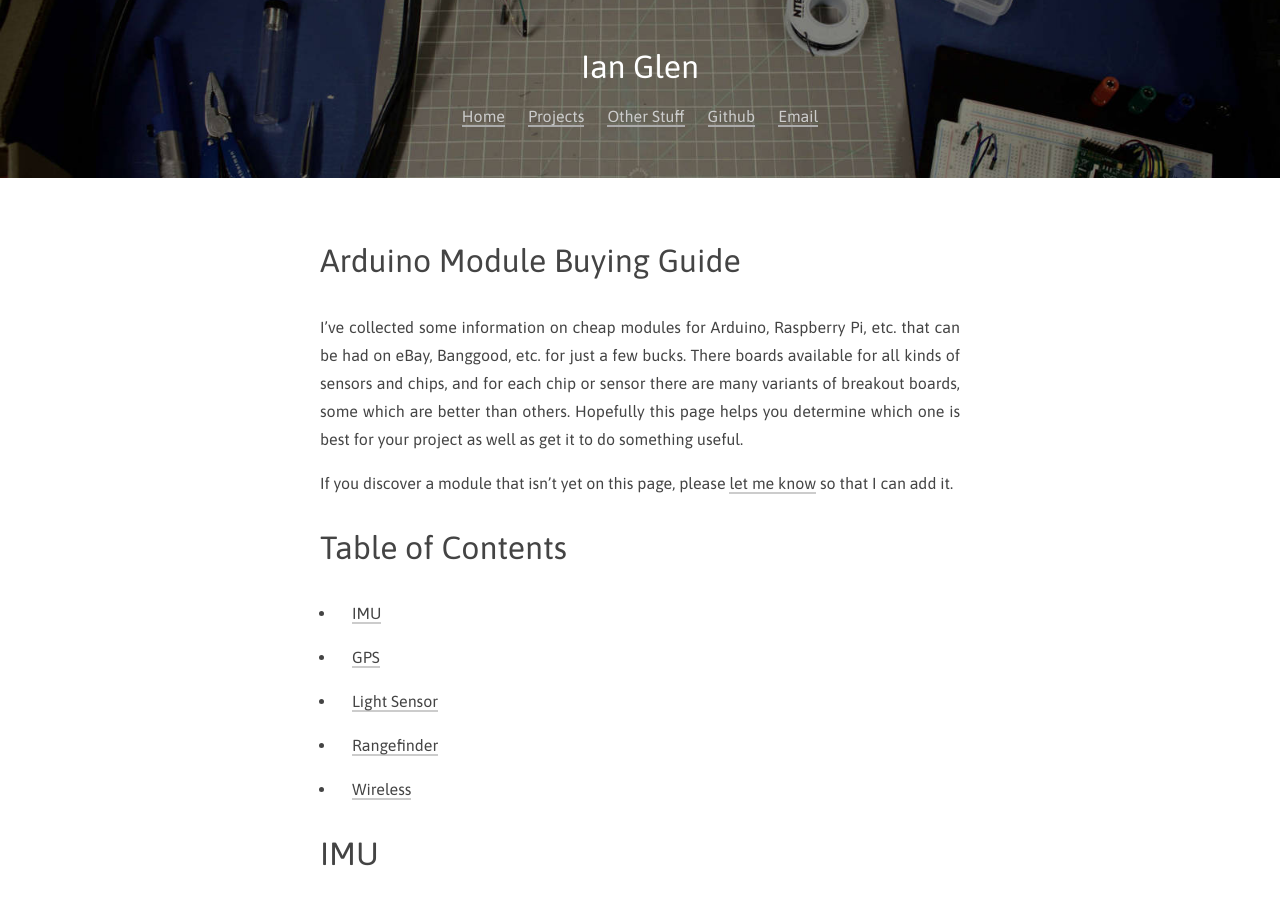
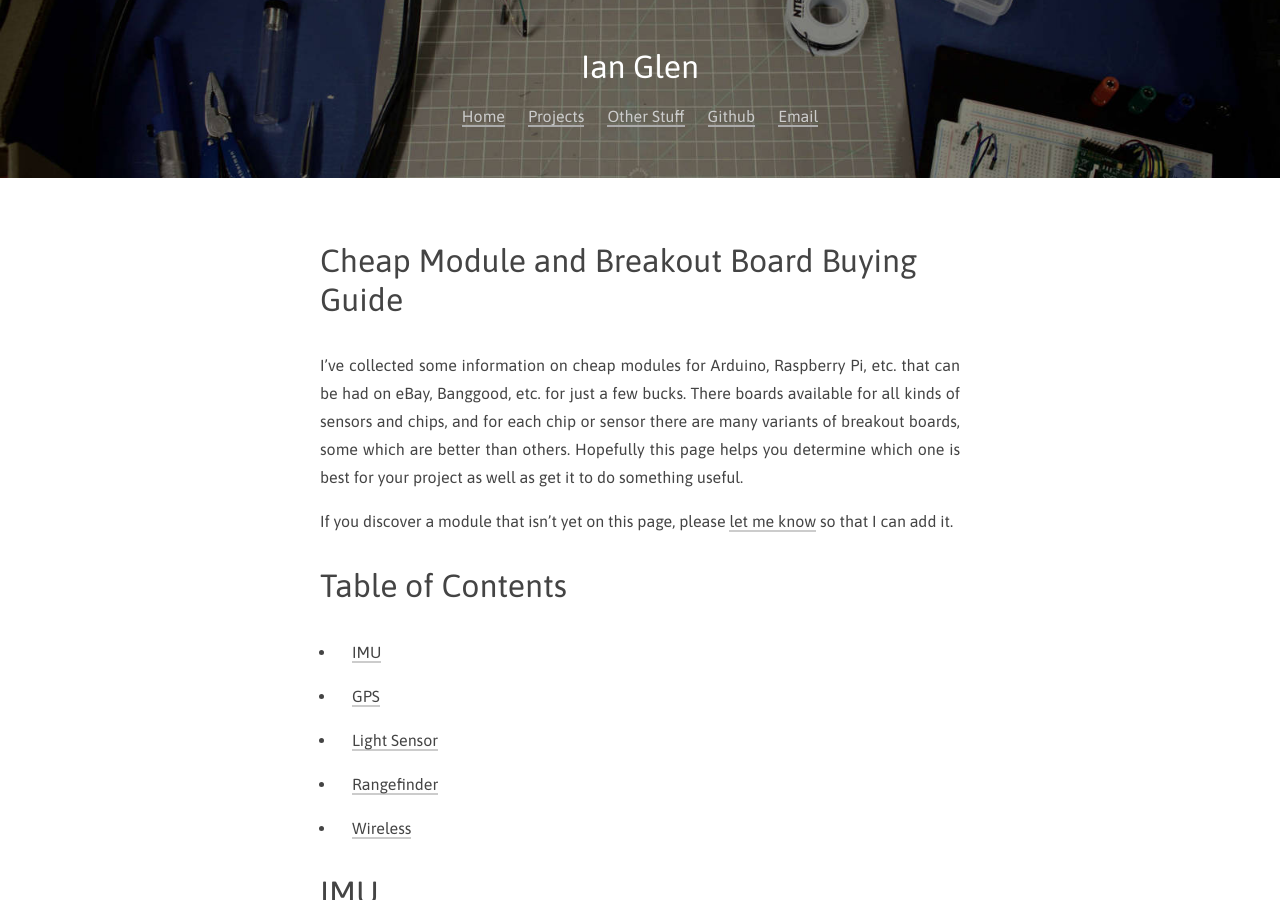
Before and after one commit to codeThatThinks/ianglen.me, a Jekyll site: the page built from other/cheap-module-and-breakout-board-buying-guide.md, in a window 1280 px wide and 900 px high. Built offline with Jekyll 4.4.1, drawn with Linux system fonts in a browser that asks for light colours.

Commit message:
Rename Arduino Module Buying Guide

```diff
--- a/other/arduino-module-buying-guide.md
+++ b/other/cheap-module-and-breakout-board-buying-guide.md
@@ -1,6 +1,6 @@
 ---
-title: Arduino Module Buying Guide
-permalink: /misc/arduino-module-buying-guide/
+title: Cheap Module and Breakout Board Buying Guide
+permalink: /misc/cheap-module-and-breakout-board-buying-guide/
 ---
 
 I've collected some information on cheap modules for Arduino, Raspberry Pi, etc. that can be had on eBay, Banggood, etc. for just a few bucks. There boards available for all kinds of sensors and chips, and for each chip or sensor there are many variants of breakout boards, some which are better than others. Hopefully this page helps you determine which one is best for your project as well as get it to do something useful.
```
Also changed, not shown: other.md (+1 -1 lines).
